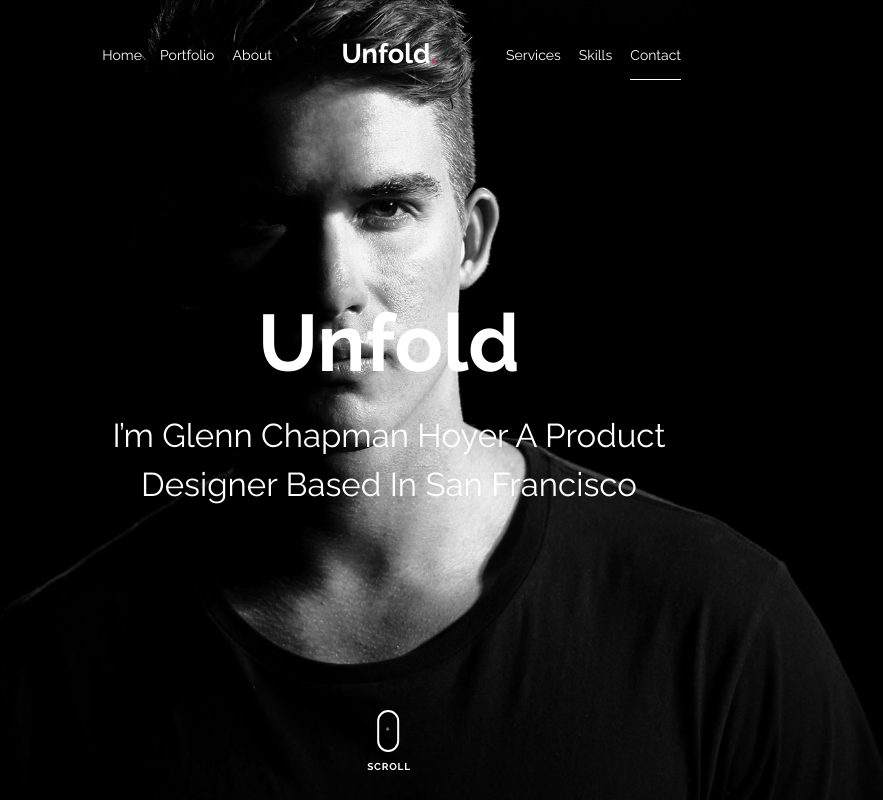
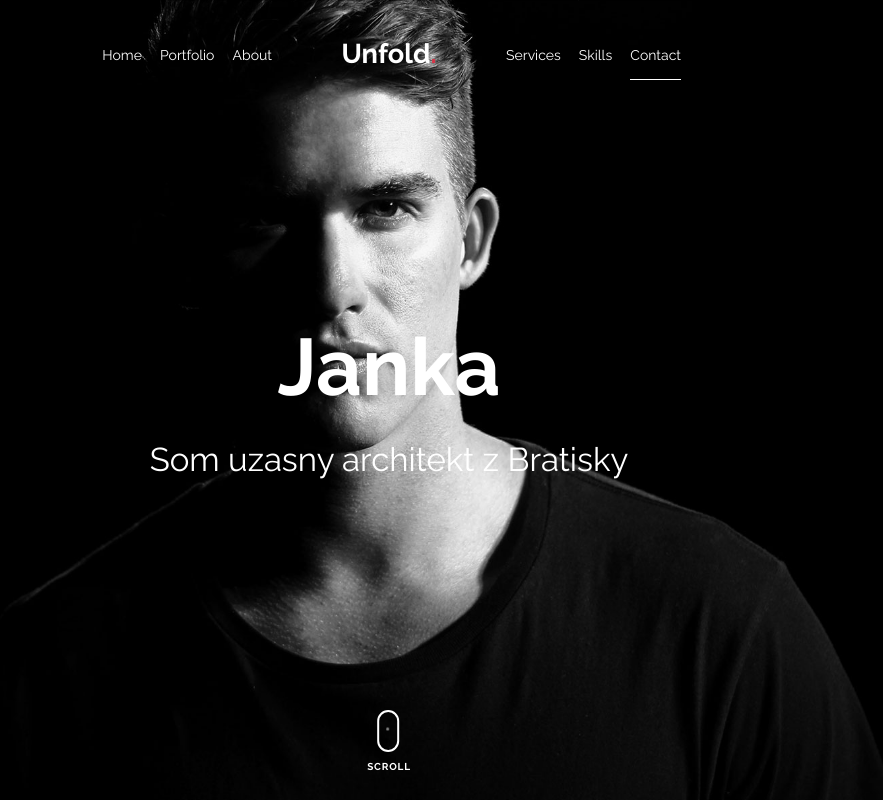
Before and after one commit to slaw-ik/jana-portfolio, a plain HTML site: page index.html in a window 1280 px wide. Shown: the top 800 px of the page, without its empty margins (251-1134 px from the left). Drawn offline with nearby package versions, Linux system fonts and the light colour scheme; files whose address does not match are found by name.

Commit message:
Change title

```diff
--- a/index.html
+++ b/index.html
@@ -86,8 +86,8 @@
           <div class="row align-items-center">
 
             <div class="col-md-7 mx-auto text-center">
-              <h1 class="heading gsap-reveal-hero">Unfold</h1>
-              <h2 class="subheading gsap-reveal-hero">I’m Glenn Chapman Hoyer A Product Designer Based In San Francisco</h2>
+              <h1 class="heading gsap-reveal-hero">Janka</h1>
+              <h2 class="subheading gsap-reveal-hero">Som uzasny architekt z Bratisky</h2>
             </div>
 
           </div>
```
Also changed, not shown: 1 other file.
